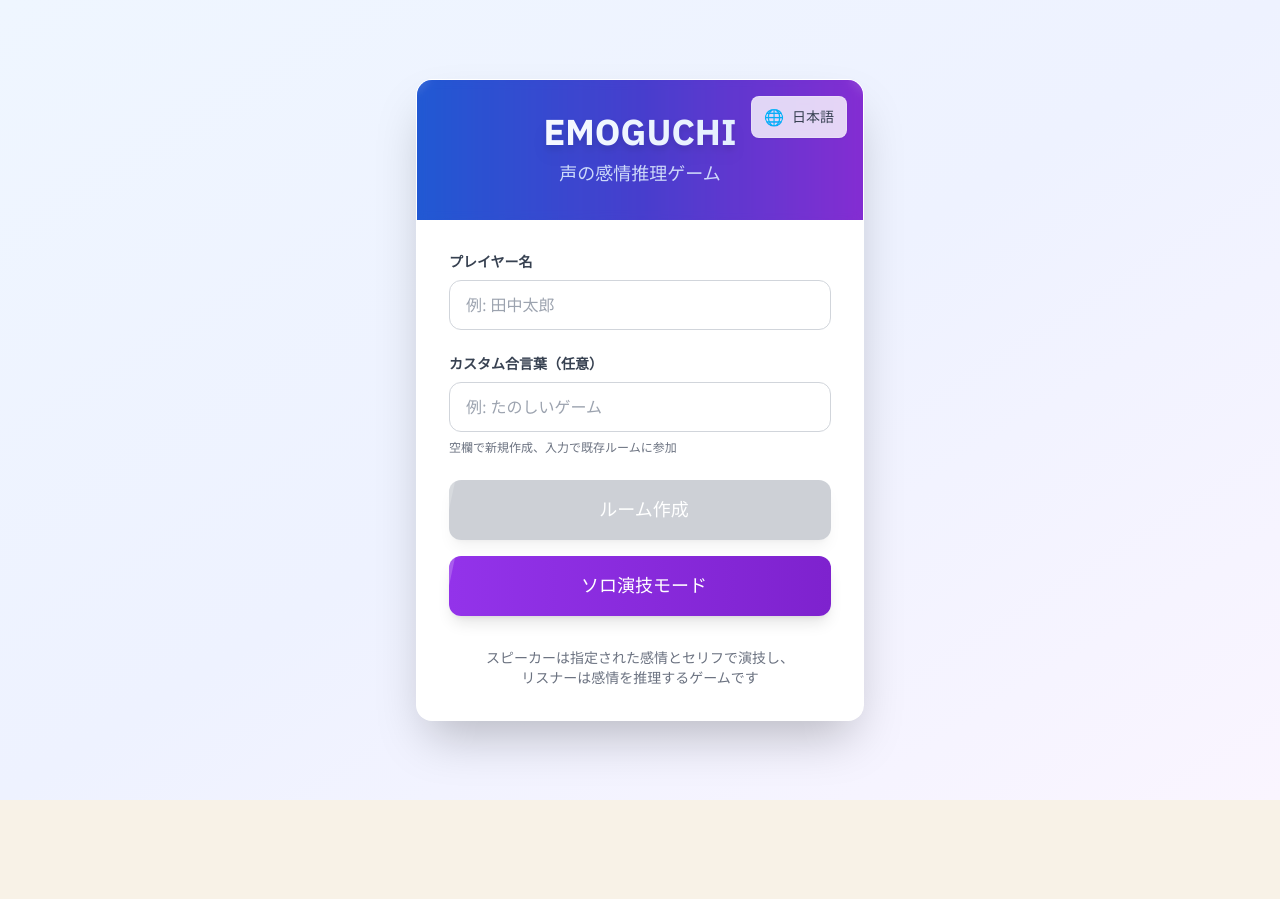
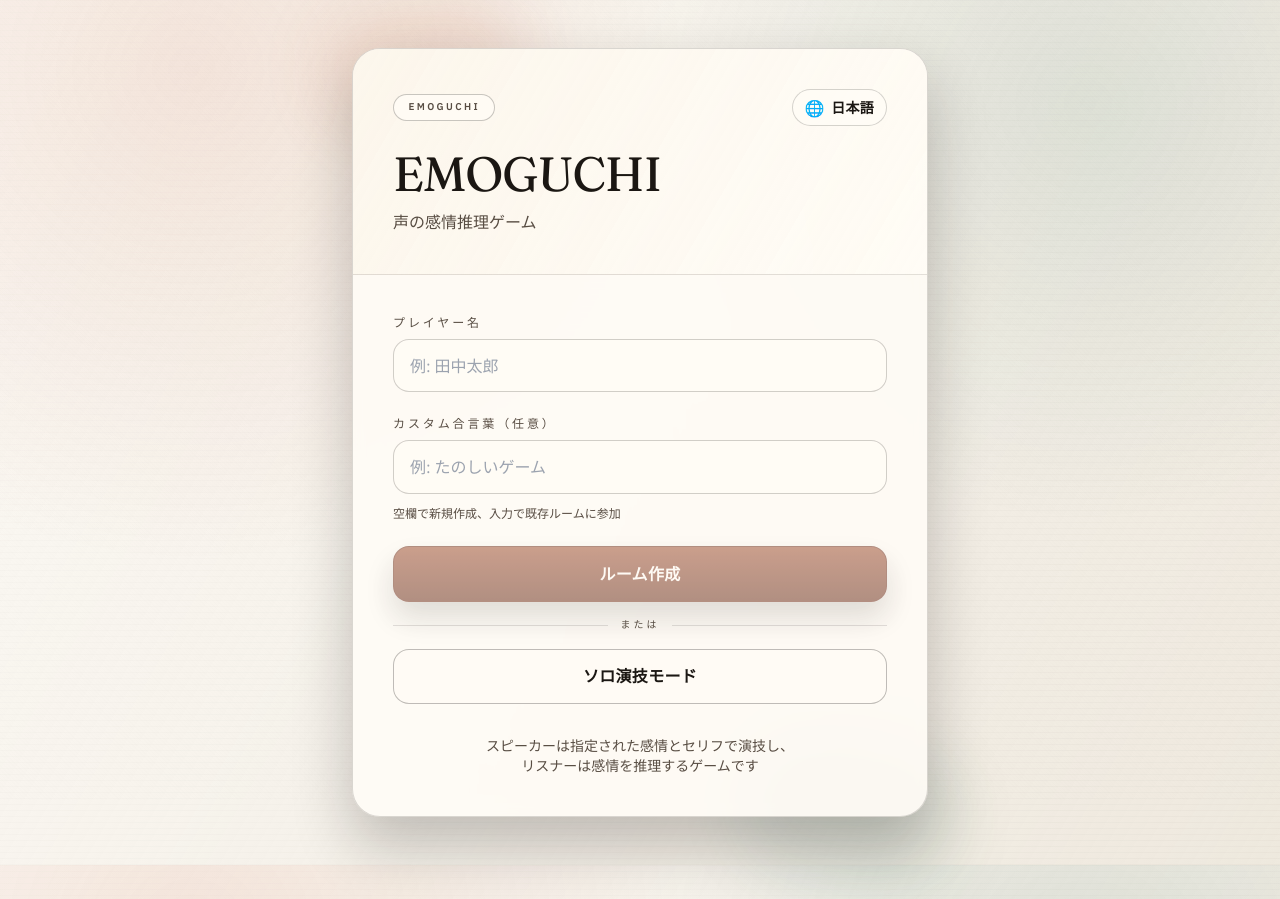
Before and after one commit to takaki719/emotion, a Next.js app in the folder frontend/: page / in a window 1280 px wide. Before the commit the page ends 800 px from the top, so only its background shows below. Built offline with nearby package versions, Linux system fonts and the light colour scheme.

Commit message:
色合いを変更

```diff
--- a/frontend/app/page.tsx
+++ b/frontend/app/page.tsx
@@ -100,26 +100,29 @@ export default function Home() {
 
 
   return (
-    <div className="min-h-screen flex items-center justify-center p-4 bg-gradient-to-br from-blue-50 via-indigo-50 to-purple-50 dark:from-slate-900 dark:via-slate-800 dark:to-purple-900 transition-colors duration-300">
-      <div className="max-w-md w-full bg-white dark:bg-slate-800 rounded-2xl shadow-2xl dark:shadow-slate-900/50 overflow-hidden relative backdrop-blur-sm border border-white/20 dark:border-slate-700/50 transform hover:scale-[1.02] transition-all duration-300">
-        {/* Language Switcher */}
-        <div className="absolute top-2 right-2 sm:top-4 sm:right-4 z-10">
+    <div className="min-h-screen flex items-center justify-center px-4 py-12">
+      <div className="relative w-full max-w-xl">
+        <div className="ink-wash ink-wash-accent -top-12 -left-8 h-32 w-52 rotate-[-8deg]" />
+        <div className="ink-wash ink-wash-moss -bottom-16 -right-8 h-36 w-56 rotate-[10deg]" />
+
+        <div className="paper-card relative overflow-hidden animate-fade-in">
+          <div className="paper-header p-8 sm:p-10">
+            <div className="flex items-center justify-between">
+              <span className="ink-stamp">EMOGUCHI</span>
               <LanguageSwitcher />
             </div>
-
-        {/* Header */}
-        <div className="bg-gradient-to-r from-blue-600 via-indigo-600 to-purple-600 text-white p-8 text-center relative overflow-hidden">
-          <div className="absolute inset-0 bg-black/10 backdrop-blur-sm"></div>
-          <div className="relative z-10">
-            <h1 className="text-4xl font-bold mb-2 bg-gradient-to-r from-white to-blue-100 bg-clip-text text-transparent drop-shadow-lg">{t.home.title}</h1>
-            <p className="text-blue-100/90 text-lg font-medium">{t.home.subtitle}</p>
-          </div>
+            <h1 className="font-display text-4xl sm:text-5xl mt-6 text-[rgb(var(--ink))]">
+              {t.home.title}
+            </h1>
+            <p className="mt-3 text-sm sm:text-base text-[rgb(var(--ink-muted))]">
+              {t.home.subtitle}
+            </p>
           </div>
 
-        <div className="p-8">
+          <div className="p-8 sm:p-10 space-y-6">
             {/* Player Name Input */}
-          <div className="mb-6">
-            <label htmlFor="playerName" className="block text-sm font-semibold text-gray-700 dark:text-gray-300 mb-2">
+            <div>
+              <label htmlFor="playerName" className="block text-xs uppercase tracking-[0.24em] text-[rgb(var(--ink-muted))] mb-2">
                 {t.home.playerName}
               </label>
               <input
@@ -130,20 +133,20 @@ export default function Home() {
                   setPlayerName(e.target.value);
                   if (nameError) setNameError('');
                 }}
-              className={`w-full px-4 py-3 border ${nameError ? 'border-red-500 dark:border-red-400' : 'border-gray-300 dark:border-gray-600'} bg-white dark:bg-slate-700 text-gray-900 dark:text-white rounded-xl focus:outline-none focus:ring-2 ${nameError ? 'focus:ring-red-500' : 'focus:ring-blue-500 dark:focus:ring-blue-400'} focus:border-transparent transition-all duration-200 hover:border-gray-400 dark:hover:border-gray-500`}
+                className={`ink-input ${nameError ? 'ink-input-error' : ''}`}
                 placeholder={t.home.playerNamePlaceholder}
                 maxLength={20}
               />
               {nameError && (
-              <div className="text-red-500 dark:text-red-400 text-sm mt-1 animate-fade-in">
+                <div className="text-sm mt-2 text-[rgb(199,67,53)] animate-fade-in">
                   {nameError}
                 </div>
               )}
             </div>
 
             {/* Room Input */}
-          <div className="mb-6">
-            <label htmlFor="customRoomId" className="block text-sm font-semibold text-gray-700 dark:text-gray-300 mb-2">
+            <div>
+              <label htmlFor="customRoomId" className="block text-xs uppercase tracking-[0.24em] text-[rgb(var(--ink-muted))] mb-2">
                 {t.home.customRoomId}
               </label>
               <input
@@ -154,33 +157,30 @@ export default function Home() {
                   setCustomRoomId(e.target.value);
                   if (roomIdError) setRoomIdError('');
                 }}
-              className={`w-full px-4 py-3 border ${roomIdError ? 'border-red-500 dark:border-red-400' : 'border-gray-300 dark:border-gray-600'} bg-white dark:bg-slate-700 text-gray-900 dark:text-white rounded-xl focus:outline-none focus:ring-2 ${roomIdError ? 'focus:ring-red-500' : 'focus:ring-blue-500 dark:focus:ring-blue-400'} focus:border-transparent transition-all duration-200 hover:border-gray-400 dark:hover:border-gray-500`}
+                className={`ink-input ${roomIdError ? 'ink-input-error' : ''}`}
                 placeholder={t.home.customRoomIdPlaceholder}
                 maxLength={20}
               />
               {roomIdError && (
-              <div className="text-red-500 dark:text-red-400 text-sm mt-1 animate-fade-in">
+                <div className="text-sm mt-2 text-[rgb(199,67,53)] animate-fade-in">
                   {roomIdError}
                 </div>
               )}
-            <p className="text-xs text-gray-500 dark:text-gray-400 mt-2">
+              <p className="text-xs mt-3 text-[rgb(var(--ink-muted))]">
                 {locale === 'ja' ? '空欄で新規作成、入力で既存ルームに参加' : 'Leave blank to create new room, enter to join existing room'}
               </p>
             </div>
-
 
             {/* Action Buttons */}
             <div className="space-y-4">
               <button
                 onClick={createRoom}
                 disabled={!playerName.trim() || isCreating || !!nameError || !!roomIdError}
-              className="group w-full bg-gradient-to-r from-blue-600 to-blue-700 hover:from-blue-700 hover:to-blue-800 text-white py-4 px-6 rounded-xl disabled:from-gray-400 disabled:to-gray-400 disabled:cursor-not-allowed disabled:opacity-50 transition-all duration-200 font-medium text-lg shadow-lg hover:shadow-xl transform hover:scale-[1.02] active:scale-[0.98] focus:ring-2 focus:ring-blue-500 focus:ring-offset-2 dark:focus:ring-offset-slate-800 relative overflow-hidden"
+                className="ink-button"
               >
-              <div className="absolute inset-0 bg-white/20 transform -skew-x-12 -translate-x-full group-hover:translate-x-full transition-transform duration-700 ease-out"></div>
-              <div className="relative z-10">
                 {isCreating ? (
                   <div className="flex items-center justify-center">
-                    <div className="animate-spin rounded-full h-5 w-5 border-b-2 border-white mr-2"></div>
+                    <div className="animate-spin rounded-full h-5 w-5 border-b-2 border-[rgb(var(--paper))] mr-2"></div>
                     <span className="animate-pulse">
                       {customRoomId.trim() ?
                         (locale === 'ja' ? '参加中...' : 'Joining...') :
@@ -190,30 +190,29 @@ export default function Home() {
                   </div>
                 ) : (
                   <span className="flex items-center justify-center">
-                    <span className="mr-2 transform group-hover:scale-110 transition-transform">
-                      {customRoomId.trim() ? '🚪' : ''}
-                    </span>
+                    {customRoomId.trim() && <span className="mr-2">🚪</span>}
                     {customRoomId.trim() ? t.home.joinRoom : t.home.createRoom}
                   </span>
                 )}
+              </button>
+
+              <div className="flex items-center gap-3 text-[0.62rem] uppercase tracking-[0.32em] text-[rgb(var(--ink-muted))]">
+                <div className="h-px flex-1 bg-[rgba(var(--ink),0.12)]" />
+                <span>{locale === 'ja' ? 'または' : 'or'}</span>
+                <div className="h-px flex-1 bg-[rgba(var(--ink),0.12)]" />
               </div>
-            </button>
 
               {/* Solo Mode Button */}
               <button
                 onClick={() => router.push('/solo')}
-              className="group w-full bg-gradient-to-r from-purple-600 to-purple-700 hover:from-purple-700 hover:to-purple-800 text-white py-4 px-6 rounded-xl transition-all duration-200 font-medium text-lg shadow-lg hover:shadow-xl transform hover:scale-[1.02] active:scale-[0.98] focus:ring-2 focus:ring-purple-500 focus:ring-offset-2 dark:focus:ring-offset-slate-800 relative overflow-hidden"
+                className="ink-button-secondary"
               >
-              <div className="absolute inset-0 bg-white/20 transform -skew-x-12 -translate-x-full group-hover:translate-x-full transition-transform duration-700 ease-out"></div>
-              <div className="relative z-10 flex items-center justify-center">
-                <span className="mr-2 transform group-hover:rotate-12 transition-transform duration-200"></span>
                 {locale === 'ja' ? 'ソロ演技モード' : 'Solo Acting Mode'}
-              </div>
               </button>
             </div>
 
             {/* Footer */}
-          <div className="mt-8 text-center text-sm text-gray-500 dark:text-gray-400">
+            <div className="pt-2 text-center text-sm text-[rgb(var(--ink-muted))]">
               <p>
                 {locale === 'ja' ? (
                   <>スピーカーは指定された感情とセリフで演技し、<br/>リスナーは感情を推理するゲームです</>
@@ -225,5 +224,6 @@ export default function Home() {
           </div>
         </div>
       </div>
+    </div>
   );
 }
--- a/frontend/components/LanguageSwitcher.tsx
+++ b/frontend/components/LanguageSwitcher.tsx
@@ -11,7 +11,7 @@ export default function LanguageSwitcher() {
     <div className="relative">
       <button
         onClick={() => setLocale(locale === 'ja' ? 'en' : 'ja')}
-        className="flex items-center gap-1 sm:gap-2 px-2 py-1.5 sm:px-3 sm:py-2 bg-white/80 dark:bg-slate-800/80 hover:bg-white dark:hover:bg-slate-700 rounded-lg transition-all duration-200 text-xs sm:text-sm backdrop-blur-sm border border-white/20 dark:border-slate-700/50 shadow-sm hover:shadow-md text-gray-700 dark:text-gray-200 focus:ring-2 focus:ring-blue-500 focus:ring-offset-2 dark:focus:ring-offset-transparent"
+        className="ink-chip text-xs sm:text-sm"
         title={t.common.language}
       >
         <span className="text-sm sm:text-base">🌐</span>
--- a/frontend/styles/globals.css
+++ b/frontend/styles/globals.css
@@ -83,7 +83,7 @@
     border-radius: 16px;
     border: 1px solid rgba(var(--accent-deep), 0.9);
     background: linear-gradient(180deg, rgba(var(--accent), 0.98), rgba(var(--accent-deep), 0.98));
-    color: rgb(var(--paper));
+    color: rgb(var(--paper-contrast));
     font-weight: 600;
     letter-spacing: 0.02em;
     box-shadow: 0 16px 30px rgba(var(--shadow), 0.22);
@@ -148,6 +148,22 @@
     background-color: rgba(var(--paper-card-strong), 0.95);
     box-shadow: 0 10px 18px rgba(var(--shadow), 0.18);
   }
+
+  .ink-wash {
+    position: absolute;
+    border-radius: 999px;
+    filter: blur(32px);
+    opacity: 0.6;
+    z-index: 0;
+  }
+
+  .ink-wash-accent {
+    background: rgba(var(--accent), 0.22);
+  }
+
+  .ink-wash-moss {
+    background: rgba(var(--accent-2), 0.18);
+  }
 }
 
 :root {
@@ -155,6 +171,7 @@
   --paper-strong: 236, 228, 212;
   --paper-card: 255, 252, 246;
   --paper-card-strong: 252, 246, 235;
+  --paper-contrast: 255, 249, 242;
   --ink: 27, 23, 19;
   --ink-muted: 88, 77, 67;
   --accent: 191, 88, 51;
@@ -169,6 +186,7 @@
     --paper-strong: 30, 26, 22;
     --paper-card: 26, 22, 18;
     --paper-card-strong: 34, 29, 24;
+    --paper-contrast: 246, 238, 228;
     --ink: 244, 236, 226;
     --ink-muted: 190, 178, 164;
     --accent: 210, 122, 84;
```
Lines whose indentation alone changed are shown as unchanged.
